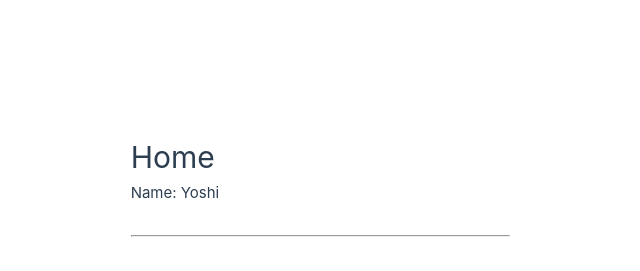
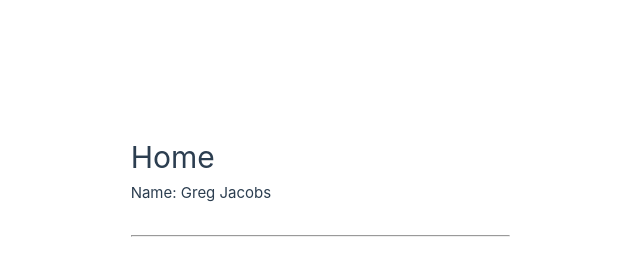
Before and after one commit to GregJacobs82/20230211-pinia, a Vue app: page / in a window 1280 px wide. Shown: the top 271 px of the page, without its empty margins (130-770 px from the left). Built offline with nearby package versions, Linux system fonts and the light colour scheme; data requests are answered from the project's data file.

Commit message:
json-server with local db; async loading;

```diff
--- /dev/null
+++ b/data/db.json
@@ -0,0 +1,8 @@
+{
+    "tasks": [
+        { "id": 1, "title": "buy some milk", "isFav": false },
+        { "id": 2, "title": "play gloomhaven", "isFav": true },
+        { "id": 3, "title": "go to costco", "isFav": false },
+        { "id": 4, "title": "buy some roses for valentines day", "isFav": true }
+    ]
+}
--- a/package.json
+++ b/package.json
@@ -4,10 +4,12 @@
   "private": true,
   "scripts": {
     "dev": "vite",
+    "dev-json-server": "json-server -w data/db.json --port 3002",
     "build": "vite build",
     "preview": "vite preview"
   },
   "dependencies": {
+    "json-server": "^0.17.1",
     "pinia": "^2.0.28",
     "vue": "^3.2.45"
   },
--- a/src/App.vue
+++ b/src/App.vue
@@ -1,12 +1,12 @@
 <script setup>
+import {onMounted, ref} from 'vue';
 import { useTaskStore } from '@/stores/TaskStore';
+
 const taskStore = useTaskStore();
+onMounted(() => {
+    taskStore.fetchTaskData();
+});
 
-
-
-
-
-import { ref } from 'vue';
 const newTask = ref('');
 const handleSubmit = () => {
     if (newTask.value.length > 0) {
@@ -18,12 +18,13 @@ const handleSubmit = () => {
         newTask.value = '';
     }
 }
-
-
 </script>
 
 <template>
-    <div>
+    <div v-if="taskStore.loading">
+        Loading...
+    </div>
+    <div v-else>
         <h1>Home</h1>
         <div>Name: {{ taskStore.name }}</div>
         <hr style="margin-top:30px;margin-bottom:30px;">
--- a/src/stores/TaskStore.js
+++ b/src/stores/TaskStore.js
@@ -1,15 +1,10 @@
-import { defineStore } from 'pinia';
+import {defineStore} from 'pinia';
 
 export const useTaskStore = defineStore('taskStore', {
     state: () => ({
-        tasks: [
-            { id: 1, title: 'buy some milk', isFav: false },
-            { id: 2, title: 'play gloomhaven', isFav: true },
-            { id: 3, title: 'go to costco', isFav: false },
-            { id: 4, title: 'buy some roses for valentines day', isFav: true },
-        ],
-
-        name: 'Yoshi',
+        loading: false,
+        tasks: [],
+        name: 'Greg Jacobs',
     }),
 
     getters: {
@@ -29,6 +24,18 @@ export const useTaskStore = defineStore('taskStore', {
     },
 
     actions: {
+        async fetchTaskData() {
+            this.loading = true;
+
+            const res = await fetch('http://localhost:3002/tasks');
+            this.tasks = await res.json();
+
+            // todo: remove timeout if you don't want to simulate loading data
+            setTimeout(() => {
+                this.loading = false;
+            }, 2000);
+        },
+
         addTask(task) {
             this.tasks.push(task);
         },
```
Also changed, not shown: 2 other files (tests, documents, lock files or other folders).
